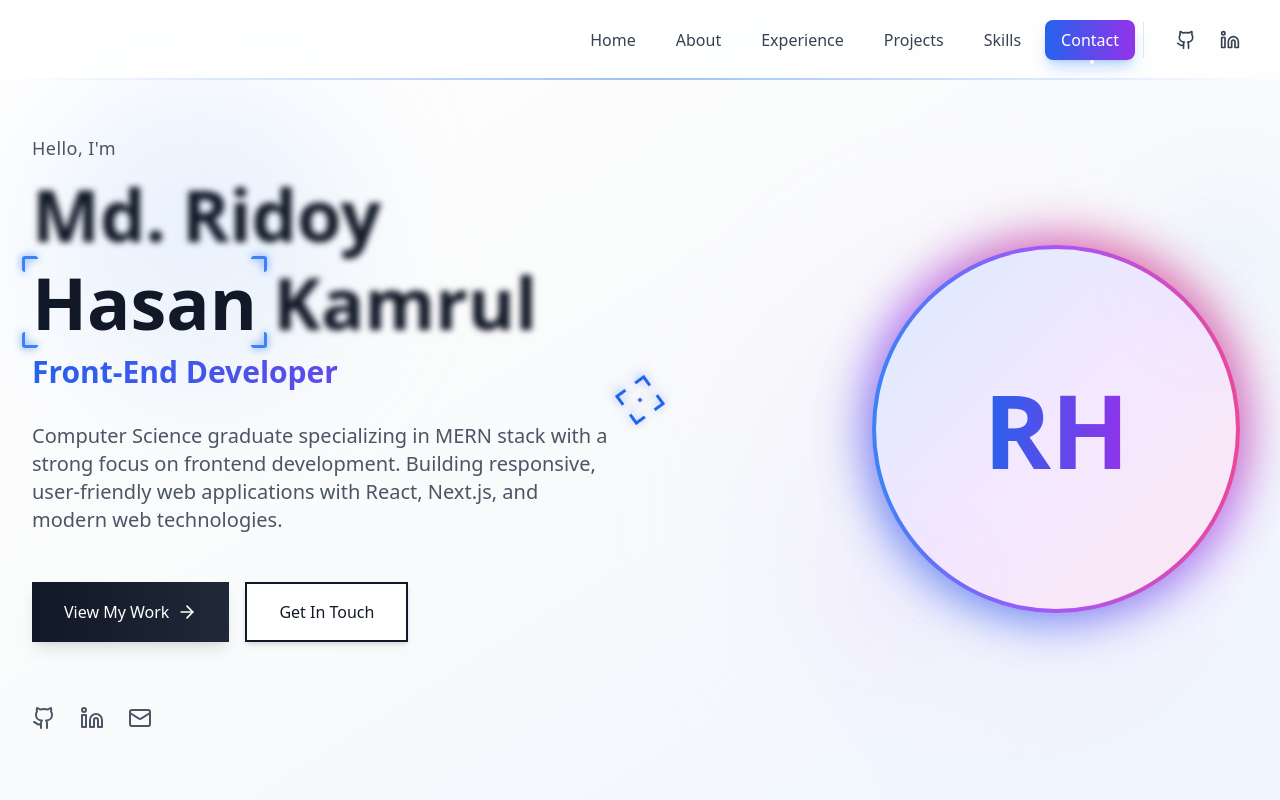
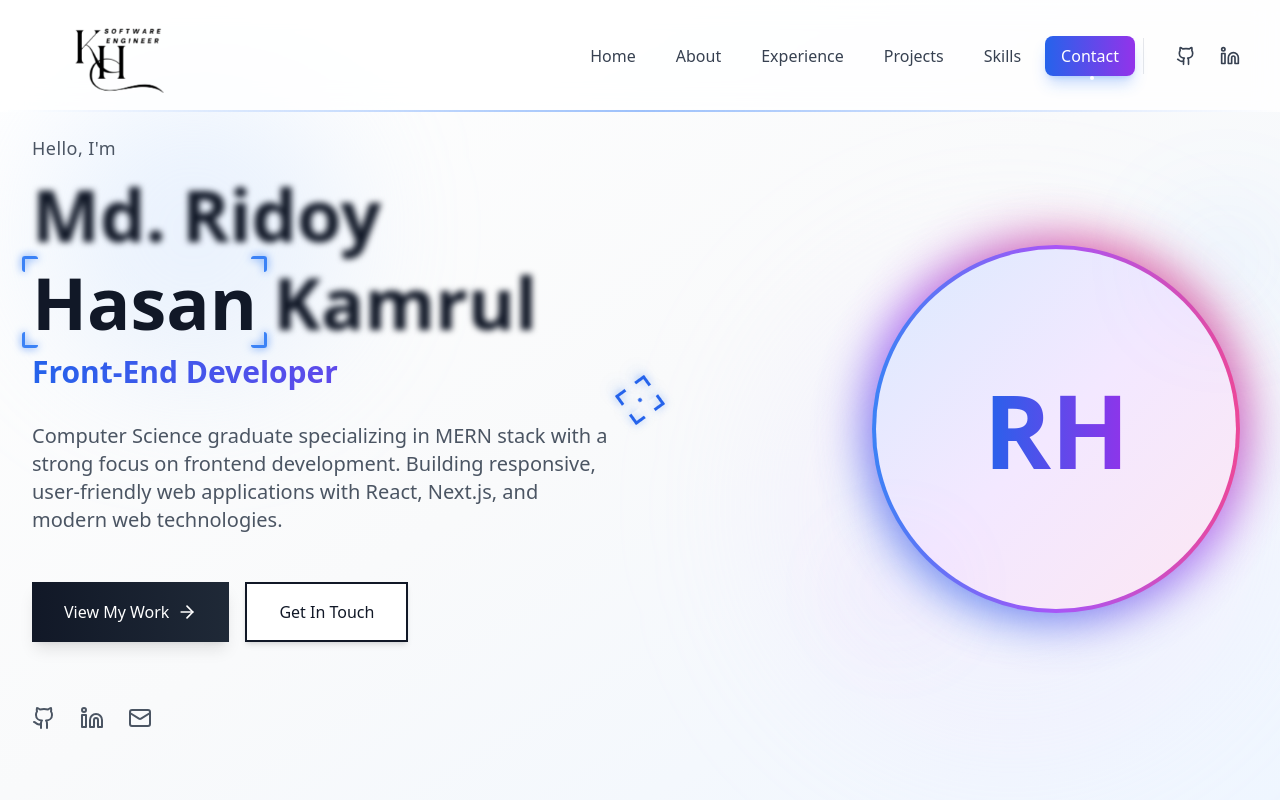
Before and after one commit to Md-Ridoy-Hasan-Kamrul/Final_Portfolio, a React (Vite) app: page / in a window 1280 px wide. Shown: the top 800 px of the page. Built offline with nearby package versions, Linux system fonts and the light colour scheme.

Commit message:
Refactor code structure for improved readability and maintainability

```diff
--- a/src/components/Navigation.tsx
+++ b/src/components/Navigation.tsx
@@ -71,7 +71,14 @@ const Navigation = memo(() => {
       // Wait a tiny bit for menu to start closing, then scroll
       setTimeout(() => {
         // Get actual navbar height dynamically
-        const navHeight = window.innerWidth >= 1024 ? 80 : 64;
+        const navHeight =
+          window.innerWidth >= 1024
+            ? 128
+            : window.innerWidth >= 768
+            ? 112
+            : window.innerWidth >= 640
+            ? 96
+            : 80;
 
         // Get the element's position relative to the document
         const elementTop = element.offsetTop;
@@ -111,17 +118,21 @@ const Navigation = memo(() => {
       <div className='absolute bottom-0 left-0 right-0 h-[2px] bg-gradient-to-r from-transparent via-blue-500 to-transparent opacity-50' />
 
       <div className='max-w-7xl mx-auto px-4 sm:px-6 lg:px-8'>
-        <div className='flex justify-between items-center h-16 lg:h-20'>
+        <div className='flex justify-between items-center h-20 sm:h-24 md:h-28 lg:h-28'>
           {/* Logo with 3D effect */}
           <motion.a
             href='#home'
             onClick={(e) => handleLinkClick(e, '#home')}
-            className='cursor-target text-xl lg:text-2xl font-bold bg-gradient-to-r from-gray-900 via-blue-600 to-purple-600 bg-clip-text text-transparent hover:from-blue-600 hover:via-purple-600 hover:to-pink-600 transition-all duration-500 relative group'
+            className='cursor-target relative group'
             aria-label='Go to home section'
             whileHover={{ scale: 1.05 }}
             whileTap={{ scale: 0.95 }}
           >
-            <span className='relative z-10'>RH Kamrul</span>
+            <img
+              src='/logo.png'
+              alt='KH Kamrul - Frontend Engineer'
+              className='h-16 sm:h-20 md:h-24 lg:h-36 w-auto relative z-10 object-contain'
+            />
             <motion.div
               className='absolute inset-0 bg-gradient-to-r from-blue-400/20 to-purple-400/20 rounded-lg blur-xl opacity-0 group-hover:opacity-100 transition-opacity duration-500 -z-10'
               animate={{
```
Also changed, not shown: public/logo.png (added).
